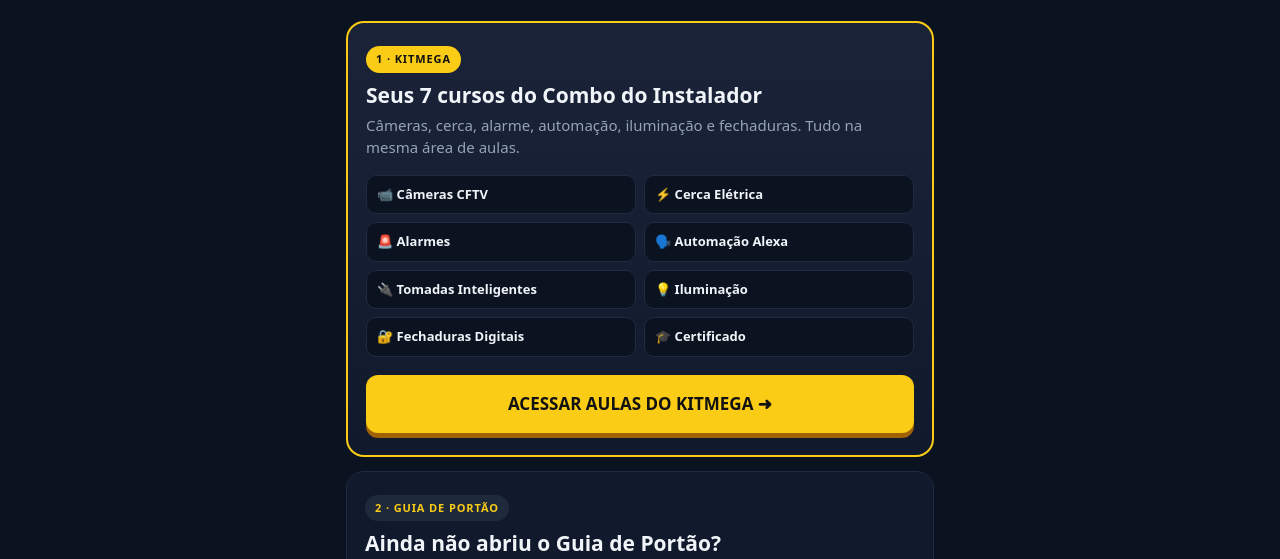
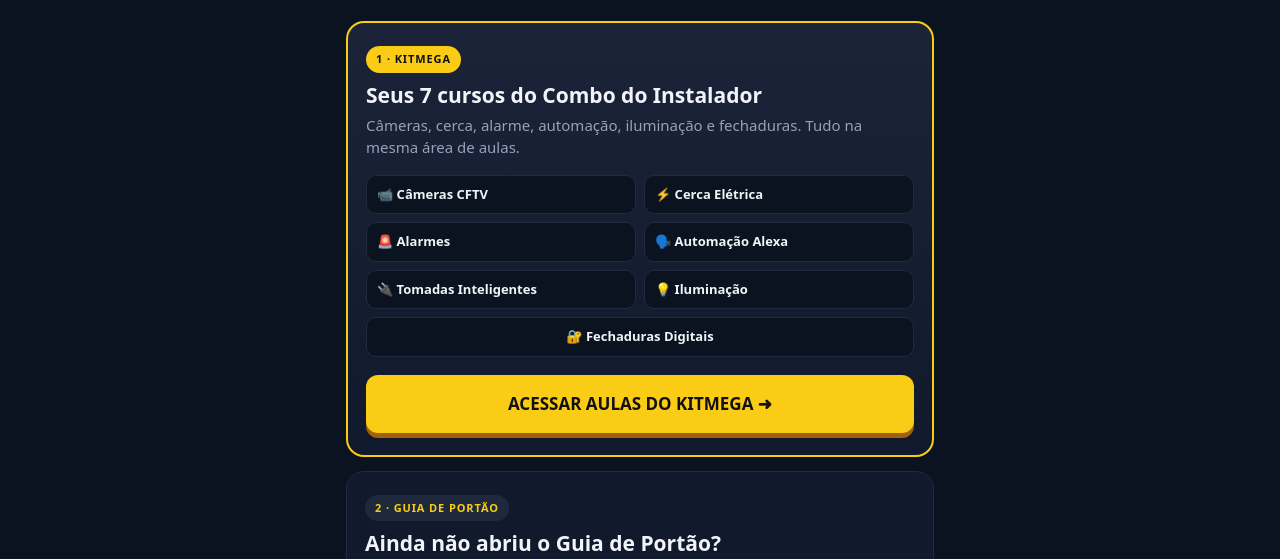
Before and after one commit to aprendaemcasa/entrega-guia-portao-eletronico, a plain HTML site: page kitmega.html in a window 1280 px wide. Shown: the part 208-767 px from the top of the page. Drawn offline with Linux system fonts and the light colour scheme.

Commit message:
Remove certificado do KITMEGA (certificado é só do Guia de Portão)
Co-Authored-By: Claude Opus 5.5 <noreply@anthropic.com>
Claude-Session: https://claude.ai/code/session_0177448aUg2SFJroHK2FfvKv

```diff
--- a/kitmega.html
+++ b/kitmega.html
@@ -26,6 +26,7 @@
     .box p { color:var(--muted); font-size:15px; margin-bottom:16px; }
 
     .chips { display:grid; grid-template-columns:1fr 1fr; gap:8px; margin-bottom:18px; }
+    .chips span:last-child { grid-column:1/-1; justify-content:center; }
     .chips span { background:#0b1220; border:1px solid var(--line); border-radius:10px; padding:9px 10px; font-size:13px; font-weight:700; display:flex; gap:7px; align-items:center; }
 
     .btn { display:flex; align-items:center; justify-content:center; gap:10px; width:100%; min-height:58px; padding:14px 16px; border-radius:12px; font-weight:900; font-size:17px; text-decoration:none; text-align:center; }
@@ -61,7 +62,6 @@
         <span>🔌 Tomadas Inteligentes</span>
         <span>💡 Iluminação</span>
         <span>🔐 Fechaduras Digitais</span>
-        <span>🎓 Certificado</span>
       </div>
       <a class="btn gold" href="https://aprendaemcasa.github.io/aprendaemcasakit/" target="_blank" rel="noopener noreferrer">ACESSAR AULAS DO KITMEGA ➜</a>
     </section>
```
